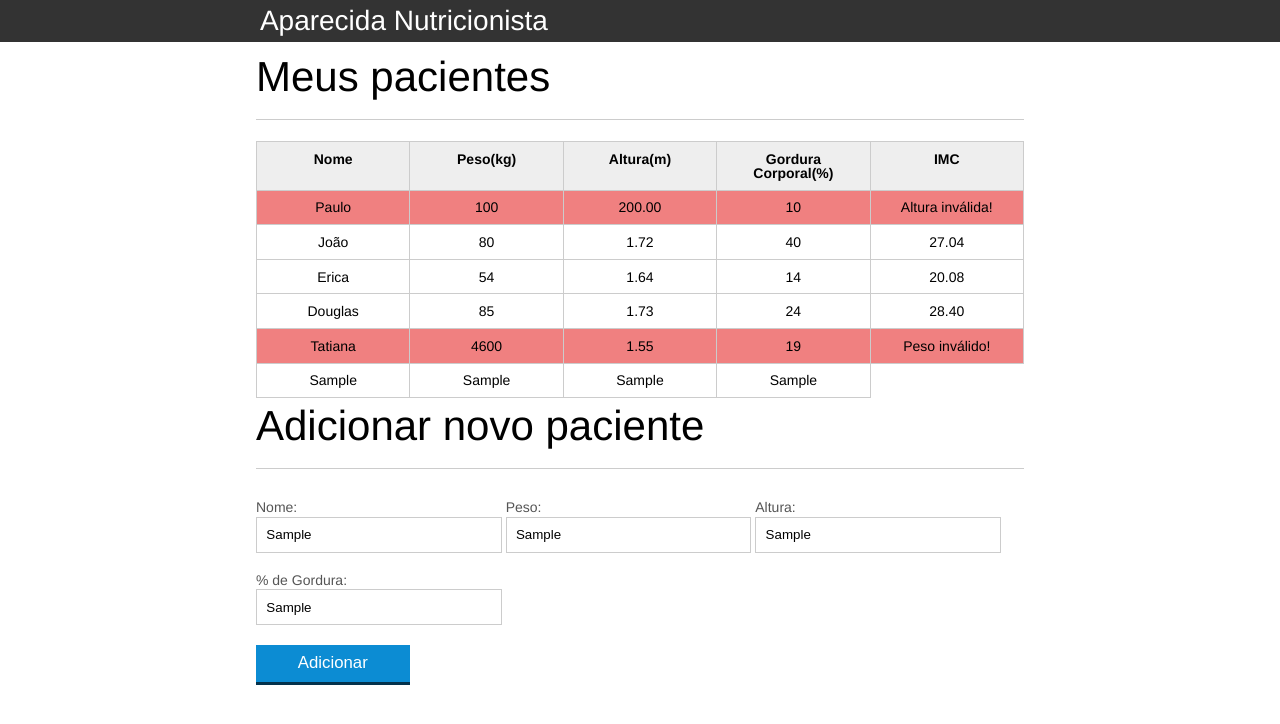
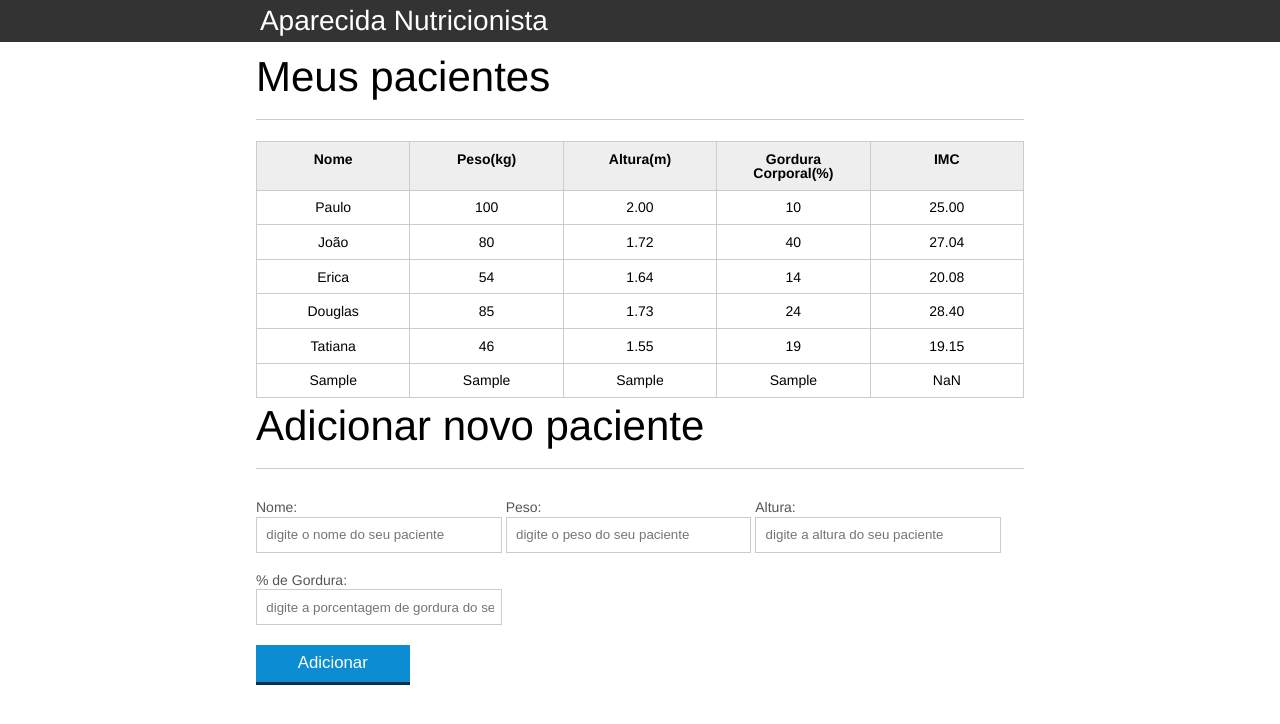
Before and after one commit to raulcgomes/introducao-javascript, a plain HTML site: page index.html in a window 1280 px wide. Both pictures are taken after typing "Sample", "Sample", "Sample", "Sample" into the empty fields and a click on the button "Adicionar". Drawn offline with Linux system fonts and the light colour scheme.

Commit message:
Final capitulo 5

```diff
--- a/index.html
+++ b/index.html
@@ -32,7 +32,7 @@
 						<tr class="paciente" id="primeiro-paciente">
 							<td class="info-nome">Paulo</td>
 							<td class="info-peso">100</td>
-							<td class="info-altura">200.00</td>
+							<td class="info-altura">2.00</td>
 							<td class="info-gordura">10</td>
 							<td class="info-imc">0</td>
 						</tr>
@@ -62,7 +62,7 @@
 						</tr>
 						<tr class="paciente" >
 							<td class="info-nome">Tatiana</td>
-							<td class="info-peso">4600</td>
+							<td class="info-peso">46</td>
 							<td class="info-altura">1.55</td>
 							<td class="info-gordura">19</td>
 							<td class="info-imc">0</td>
--- a/js/calcula-imc.js
+++ b/js/calcula-imc.js
@@ -31,7 +31,15 @@ for(var i = 0; i < pacientes.length; i++){
 	}
 
 	if (alturaEhValida && pesoEhValido){
-	    var imc = peso / (altura * altura);
-	    tdImc.textContent = imc.toFixed(2);
+	    var imc = calculaImc(peso, altura);
+	    tdImc.textContent = imc;
+	}
+
+	function calculaImc(peso, altura){
+		var imc = 0;
+
+		imc = peso / (altura * altura);
+
+		return imc.toFixed(2);
 	}
 }
--- a/js/form.js
+++ b/js/form.js
@@ -4,30 +4,48 @@ botaoAdicionar.addEventListener("click", function(event){
 
 	var form = document.querySelector("#form-adiciona");
 
-	var nome = form.nome.value;
-	var peso = form.peso.value;
-    var altura = form.altura.value;
-    var gordura = form.gordura.value;
+    //extraindo informações do paciente do form
+    var paciente = obtemPacienteDoFormulario(form);
 
-    var pacienteTr = document.createElement("tr");
-
-    var nomeTd = document.createElement("td");
-    var pesoTd = document.createElement("td");
-    var alturaTd = document.createElement("td");
-    var gorduraTd = document.createElement("td");
-    var imcTd = document.createElement("td");
-
-    nomeTd.textContent = nome;
-    pesoTd.textContent = peso;
-    alturaTd.textContent = altura;
-    gorduraTd.textContent = gordura;
-
-    pacienteTr.appendChild(nomeTd);
-    pacienteTr.appendChild(pesoTd);
-    pacienteTr.appendChild(alturaTd);
-    pacienteTr.appendChild(gorduraTd);
+    //criar tr e td do paciente
+    var pacienteTr = montarTr(paciente);
 
     var tabela = document.querySelector("#tabela-pacientes");
 
     tabela.appendChild(pacienteTr);
+
+    form.reset();
 });
+
+function obtemPacienteDoFormulario(form) {
+
+    var paciente = {
+        nome: form.nome.value,
+        peso: form.peso.value,
+        altura: form.altura.value,
+        gordura: form.gordura.value,
+        imc: calculaImc(form.peso.value, form.altura.value)
+    }
+
+    return paciente;
+}
+
+function montarTr(paciente){
+    var pacienteTr = document.createElement("tr");
+    pacienteTr.classList.add("paciente");
+
+    pacienteTr.appendChild(montaTd(paciente.nome, "info-nome"));
+    pacienteTr.appendChild(montaTd(paciente.peso, "info-peso"));
+    pacienteTr.appendChild(montaTd(paciente.altura, "info-altura"));
+    pacienteTr.appendChild(montaTd(paciente.gordura, "info-gordura"));
+    pacienteTr.appendChild(montaTd(paciente.imc, "info-imc"));
+
+    return pacienteTr;
+}
+
+function montaTd(dado, classe){
+    var td = document.createElement("td");
+    td.classList.add(classe);
+    td.textContent = dado;
+    return td;
+}
```
